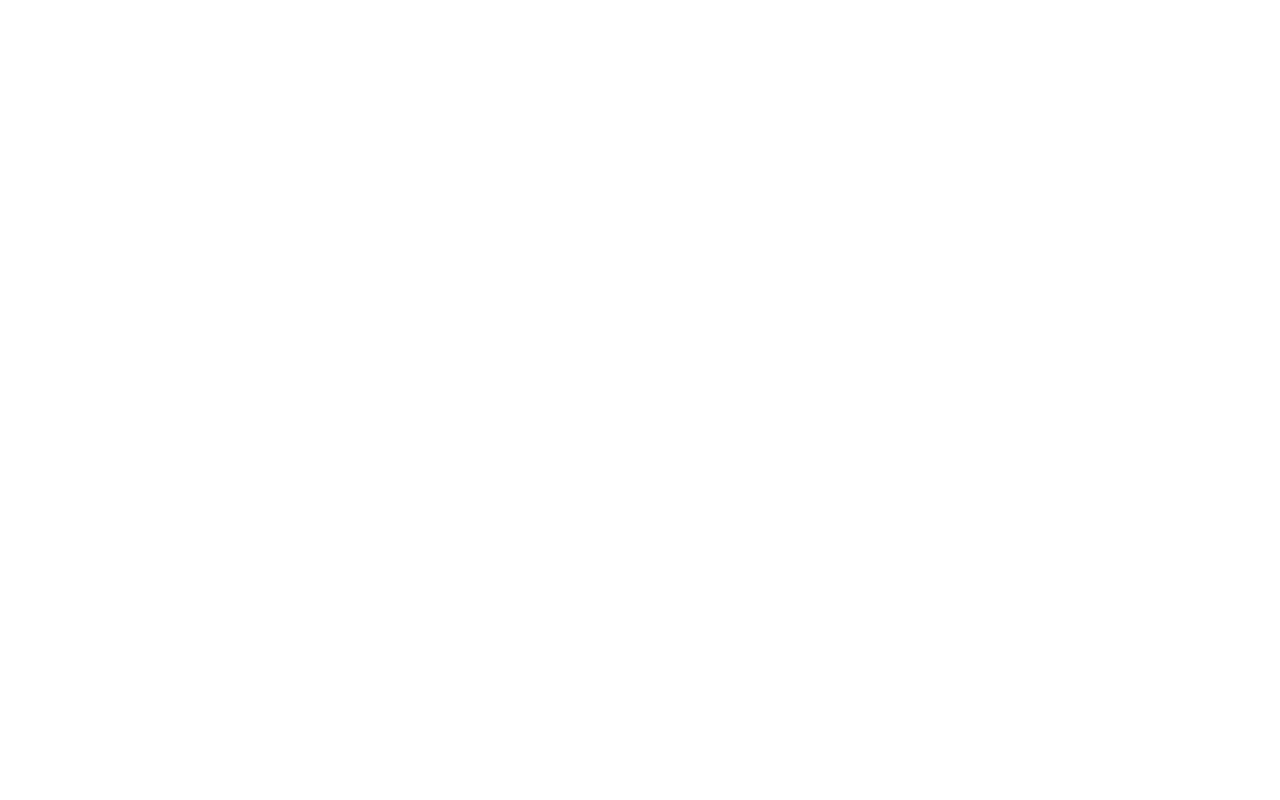
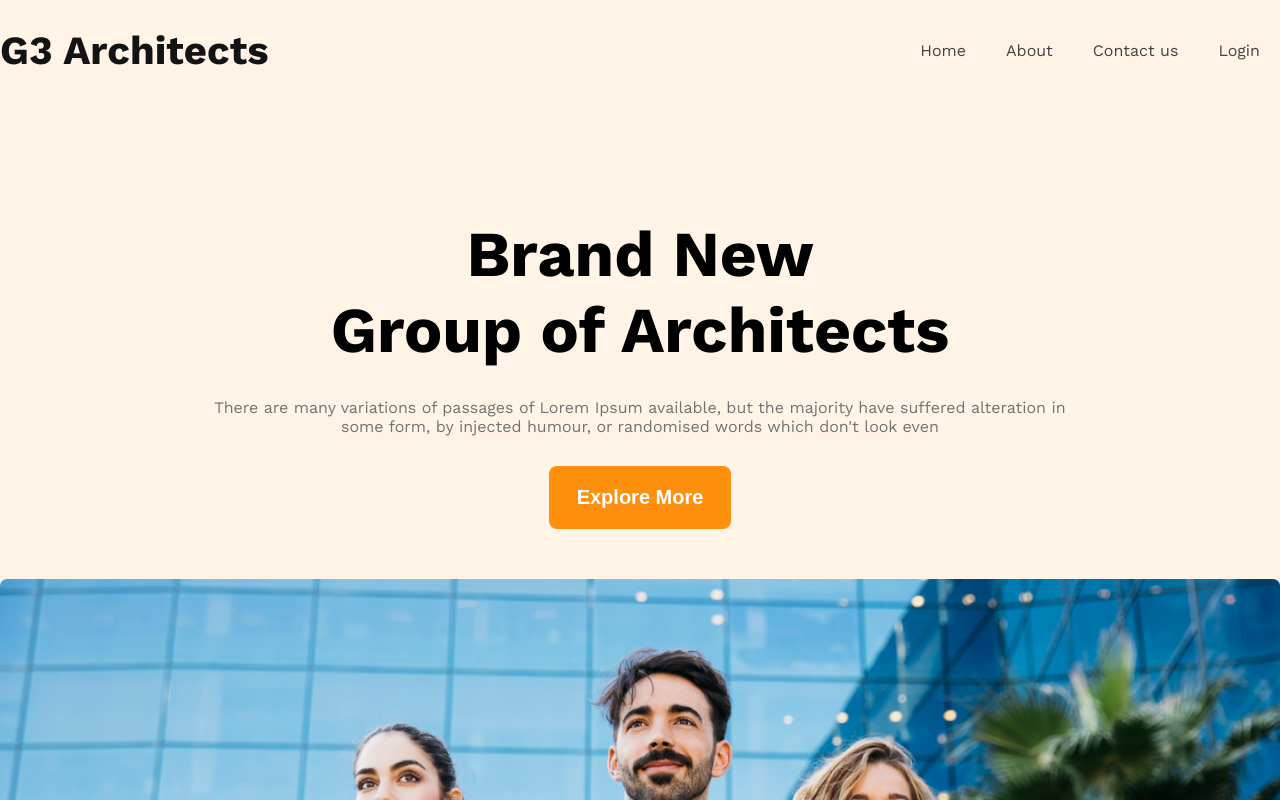
Before and after one commit to hellomaruf/Architects-Website, a plain HTML site: page index.html in a window 1280 px wide. Shown: the top 800 px of the page. Drawn offline with nearby package versions, Linux system fonts and the light colour scheme.

Commit message:
finished navbar and hero section

```diff
--- a/index.html
+++ b/index.html
@@ -5,6 +5,43 @@
     <meta name="viewport" content="width=device-width, initial-scale=1.0" />
     <title>Architects</title>
     <link rel="stylesheet" href="style.css" />
+    <link
+      href="https://fonts.googleapis.com/css2?family=Work+Sans:wght@200;300;400;500;600;700;800&display=swap"
+      rel="stylesheet"
+    />
   </head>
-  <body></body>
+  <body>
+    <!-- nav section -->
+    <nav>
+      <div class="nav-container">
+        <div class="nav-content">
+          <h1 class="title-color">G3 Architects</h1>
+          <ul>
+            <li><a href="">Home</a></li>
+            <li><a href="">About</a></li>
+            <li><a href="">Contact us</a></li>
+            <li><a href="">Login</a></li>
+          </ul>
+        </div>
+      </div>
+    </nav>
+
+    <!-- Hero Section -->
+    <section class="hero">
+      <div class="hero-container">
+        <div class="hero-content">
+          <h1>Brand New <br> Group of Architects</h1>
+          <p class="p-color">
+            There are many variations of passages of Lorem Ipsum available, but
+            the majority have suffered alteration in some form, by injected
+            humour, or randomised words which don't look even
+          </p>
+          <button class="primary-button">Explore More</button>
+        </div>
+        <div class="hero-img">
+            <img src="images/banner.png" alt="" srcset="">
+        </div>
+      </div>
+    </section>
+  </body>
 </html>
--- a/style.css
+++ b/style.css
@@ -0,0 +1,120 @@
+* {
+  margin: 0;
+  padding: 0;
+  box-sizing: border-box;
+}
+body {
+  font-family: "Work Sans", sans-serif;
+}
+/* Share style */
+.title-color {
+  color: var(--Dark-01, #131313);
+}
+.p-color {
+  color: var(--Dark-03, #727272);
+}
+.primary-button {
+  padding: 20px 28px;
+  border: none;
+  border-radius: 8px;
+  background: #ff900e;
+  color: #fff;
+  font-size: 20px;
+  font-weight: 600;
+}
+/* nav section */
+.nav-container {
+  width: 100%;
+  background: rgba(255, 144, 14, 0.1);
+}
+.nav-container .nav-content {
+  max-width: 1340px;
+  height: 100px;
+  margin: 0 auto;
+  display: flex;
+  justify-content: space-between;
+  align-items: center;
+}
+.nav-container .nav-content h1 {
+  font-size: 45px;
+  font-size: 2.5rem;
+}
+.nav-container .nav-content > ul {
+  display: flex;
+  list-style: none;
+}
+.nav-container .nav-content ul li {
+  padding: 0 20px;
+}
+.nav-container .nav-content ul li a {
+  text-decoration: none;
+  color: var(--Dark-02, #424242);
+}
+
+/* Hero section */
+.hero {
+  width: 100%;
+  background: rgba(255, 144, 14, 0.1);
+}
+.hero-container {
+  max-width: 1340px;
+  margin: 0 auto;
+  text-align: center;
+}
+.hero-container .hero-content {
+  max-width: 868px;
+  margin: 0 auto;
+  padding: 116px 0 50px 0;
+}
+.hero-container .hero-content p {
+  padding: 30px 0;
+}
+.hero-container .hero-content h1 {
+  font-size: 64px;
+}
+.hero-img img {
+  width: 100%;
+  padding-bottom: 20px;
+}
+
+/* Responsive for mobile device */
+@media (max-width: 576px) {
+  .nav-container .nav-content {
+    flex-direction: column;
+  }
+  .hero-container .hero-content h1 {
+    font-size: 48px;
+  }
+  .nav-container .nav-content h1 {
+    font-size: 2rem;
+    padding-top: 20px;
+  }
+  .hero-container .hero-content {
+    padding: 80px 30px 50px 30px;
+  }
+  .hero-img img {
+    padding: 20px 30px;
+  }
+  .primary-button {
+    padding: 15px 25px;
+    font-size: 16px;
+  }
+}
+
+/* Responsive for Medium devices */
+@media (min-width: 576px) and (max-width: 768px) {
+  .nav-container .nav-content {
+    flex-direction: column;
+  }
+  .hero-container .hero-content {
+    padding: 80px 30px 50px 30px;
+  }
+  .hero-img img {
+    padding: 20px 30px;
+  }
+
+  .primary-button {
+    padding: 15px 25px;
+    font-size: 16px;
+  }
+}
```
Also changed, not shown: images/architect.png (added), images/banner.png (added), images/icons/customers.png (added), images/icons/email.png (added), images/icons/projects.png (added), images/icons/ribon.png (added), images/sponsors/amazon.png (added), images/sponsors/figma.png (added), images/sponsors/google.png (added), images/sponsors/spotify.png (added), images/sponsors/telerama.png (added), images/team1.png (added), images/team2.png (added), images/team3.png (added), 1 more files.
